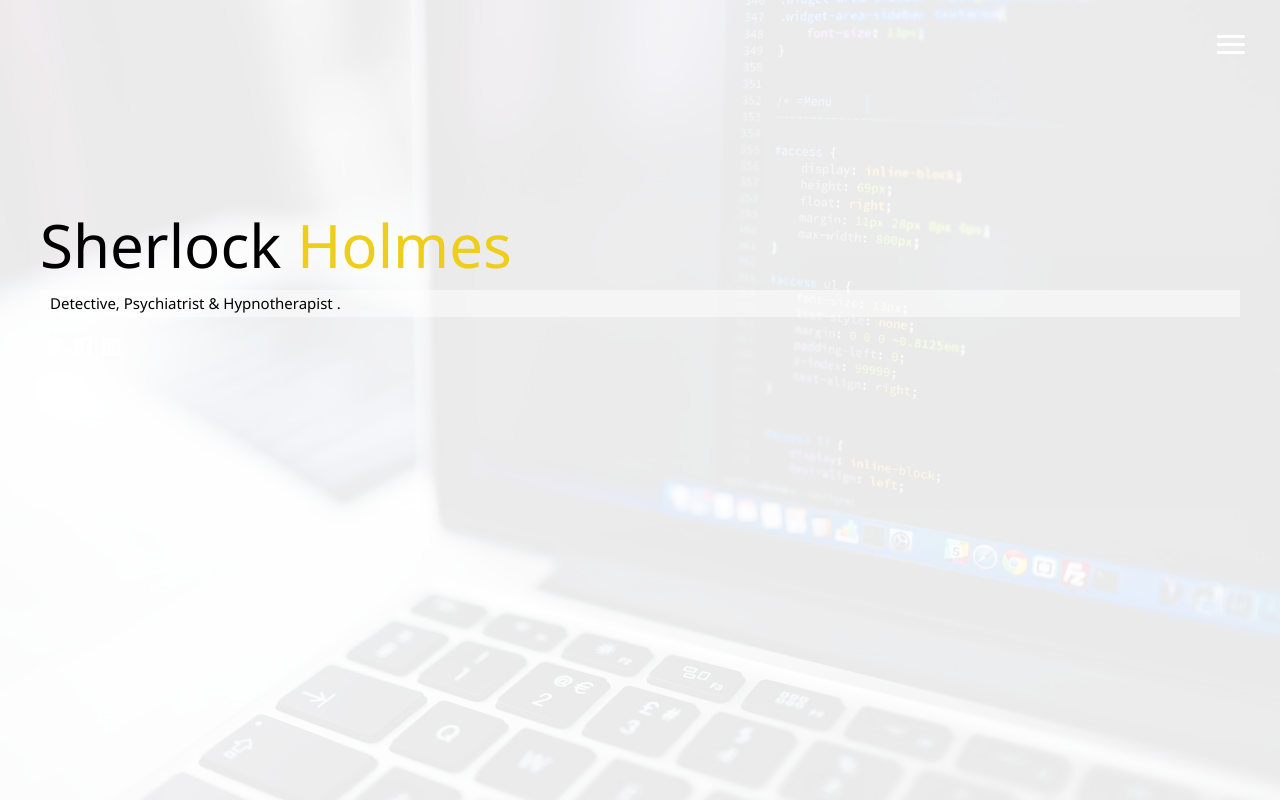
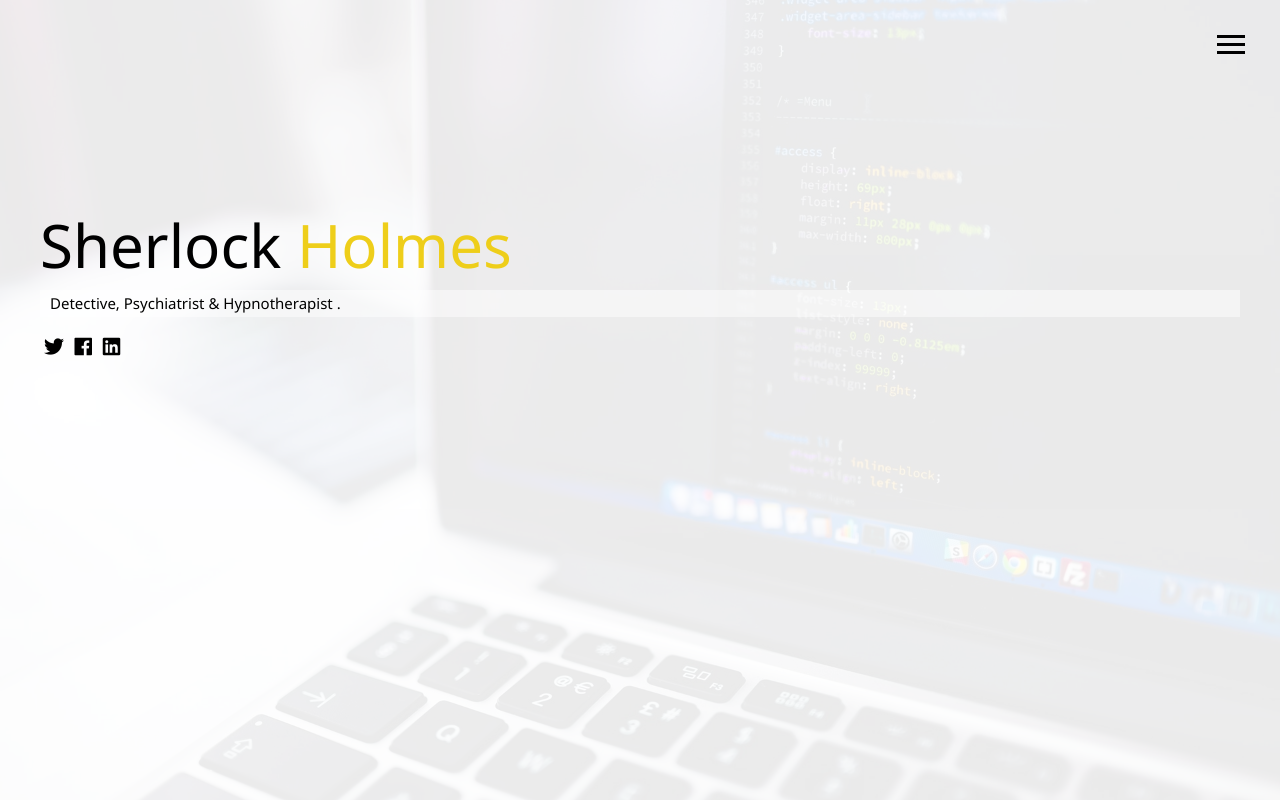
Before and after one commit to arvindholmes-asimo/portfolio, a website: page index.html in a window 1280 px wide. Drawn offline with Linux system fonts and the light colour scheme.

Commit message:
color changes

```diff
--- a/scss/_menu.scss
+++ b/scss/_menu.scss
@@ -12,7 +12,7 @@
         width: 28px;
         height: 3px;
         margin: 0 0 5px 0;
-        background: #fff;
+        background: set-text-color($primary-color);
         @include easeOut;
     }
 
--- a/scss/main.scss
+++ b/scss/main.scss
@@ -45,7 +45,7 @@ h3 {
 }
 
 a {
-    color: #fff;
+    color:set-text-color($primary-color);
     text-decoration: none;
 }
 
```
Also changed, not shown: dist/css/main.css.
